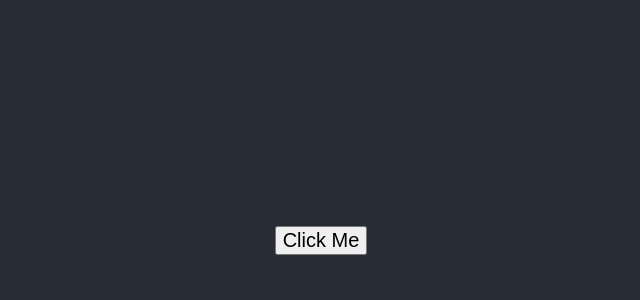
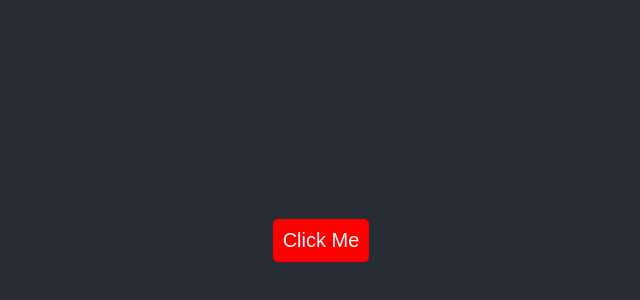
Before and after one commit to arturPabjanczyk/kursReacta_week_04_style_property, a React (Create React App) app: page / in a window 1280 px wide. Shown: the part 160-460 px from the top of the page, without its empty margins (319-959 px from the left). Built offline with nearby package versions, Linux system fonts and the light colour scheme.

Commit message:
Add some styling

```diff
--- a/src/App.js
+++ b/src/App.js
@@ -3,11 +3,14 @@ import './App.css';
 
 function App() {
     const buttonStyle = {
-        "font-size": "30px"
-    }
-    // buttonStyle["font-size"] = "20px";
-    // buttonStyle.fontSize = "20px";
-    buttonStyle.fontSize = 20;
+        fontSize: 20,
+        color: "white",
+        backgroundColor: "red",
+        border: "none",
+        borderRadius: 5,
+        padding: 10,
+        outline: "none"
+    };
     return (
         <div className="App">
             <header className="App-header">
```
